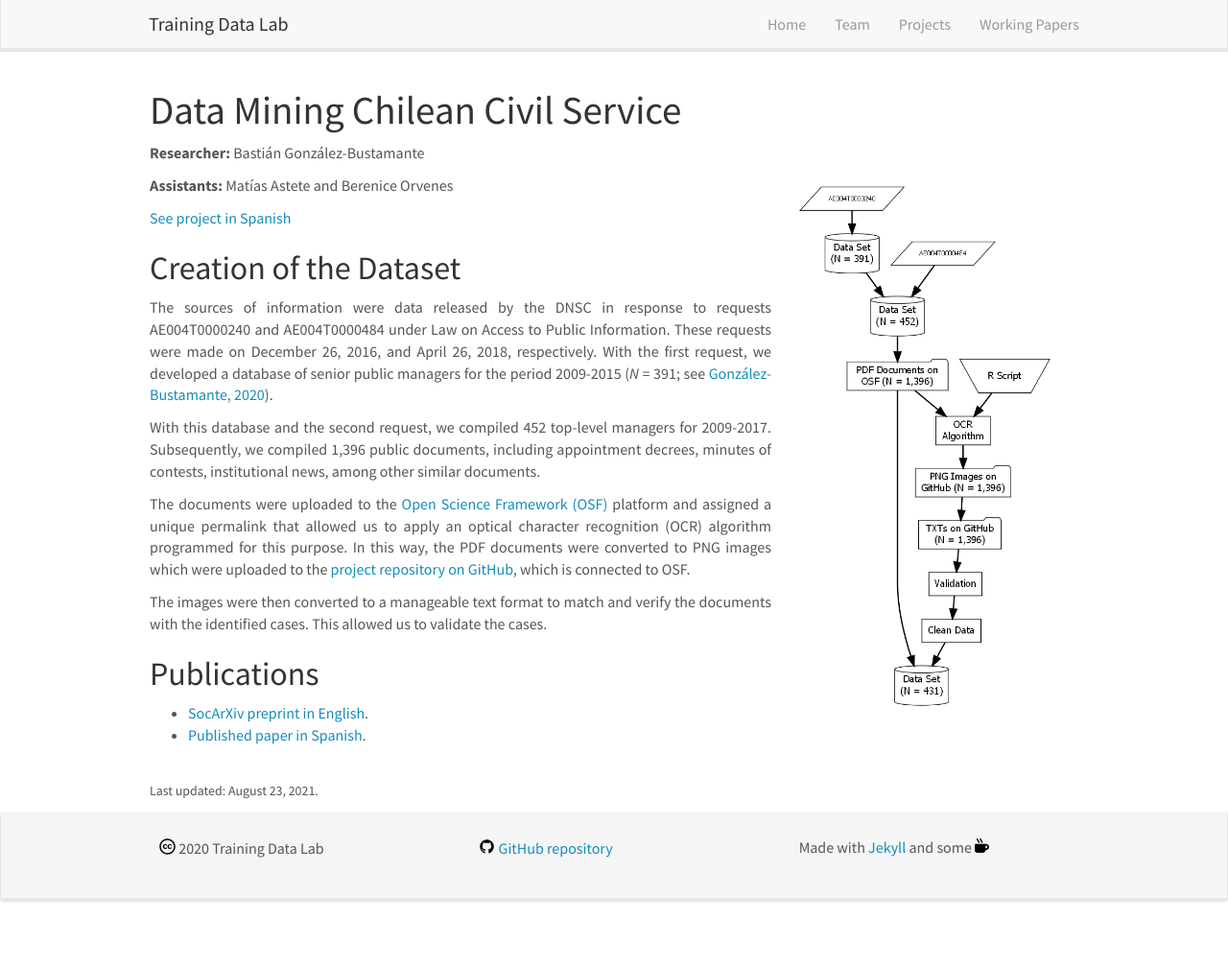
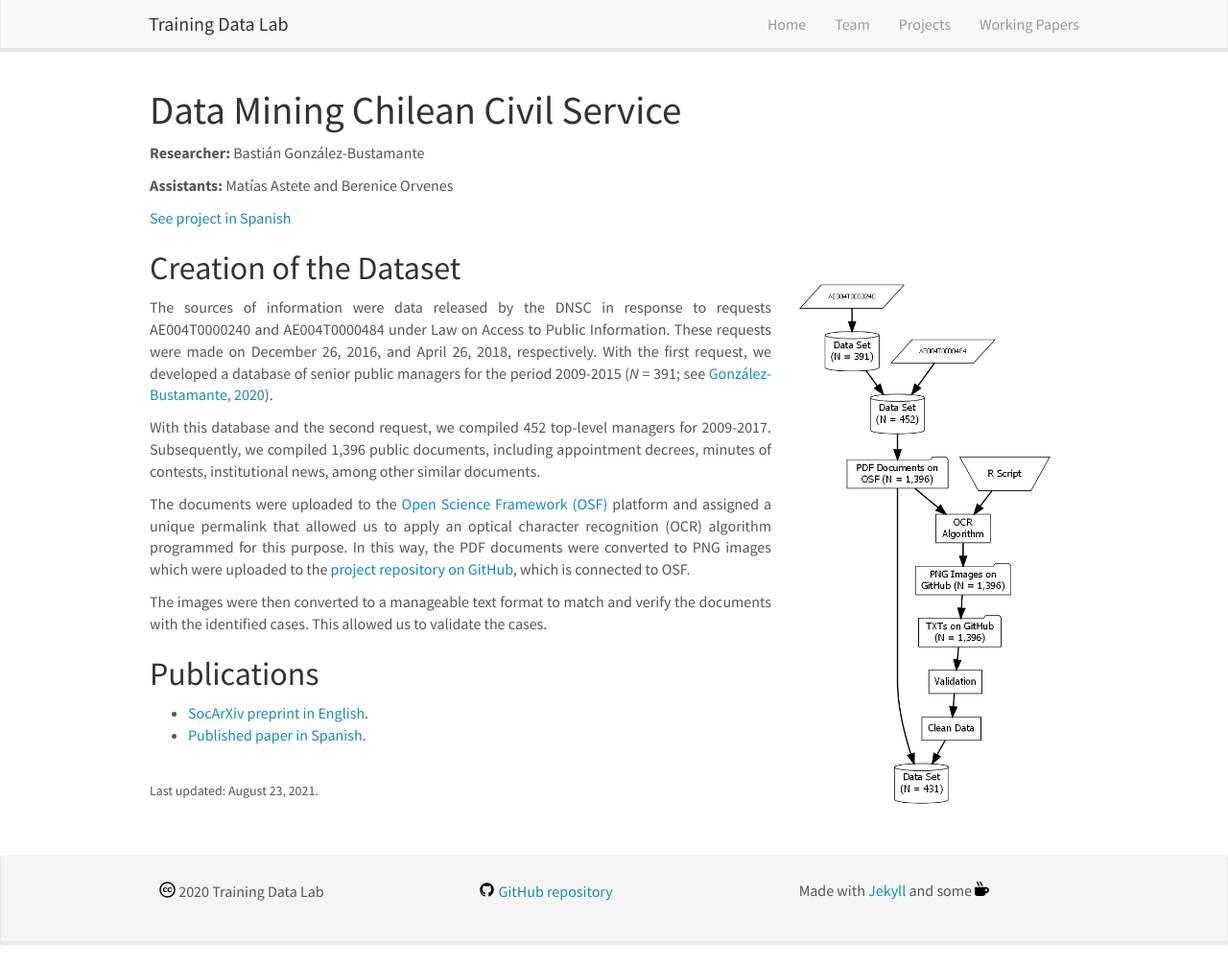
Before and after one commit to training-datalab/old-training-datalab.com, a Jekyll site: the page built from _pages/data-mining-civil-service.md, in a window 1280 px wide and 1007 px high. Shown: the whole window at 96% size. Built offline with Jekyll 4.4.1, drawn with Linux system fonts in a browser that asks for light colours; nearby versions of some CDN libraries.

Commit message:
Update data-mining-civil-service.md

```diff
--- a/_pages/data-mining-civil-service.md
+++ b/_pages/data-mining-civil-service.md
@@ -8,13 +8,13 @@ permalink: /projects/chilean-civil-service
 
 # Data Mining Chilean Civil Service
 
-![]({{ site.url }}{{ site.baseurl }}/images/lab-diagrams/datsaset_diagram.png){: style="width: 320px; float: right; border: 10px"}
-
 **Researcher:** Bastián González-Bustamante
 
 **Assistants:** Matías Astete and Berenice Orvenes
 
 [See project in Spanish]({{ site.url }}{{ site.baseurl }}/projects/chilean-civil-service-spanish)
+
+![]({{ site.url }}{{ site.baseurl }}/images/lab-diagrams/datsaset_diagram.png){: style="width: 320px; float: right; border: 10px"}
 
 ## Creation of the Dataset
 
```
